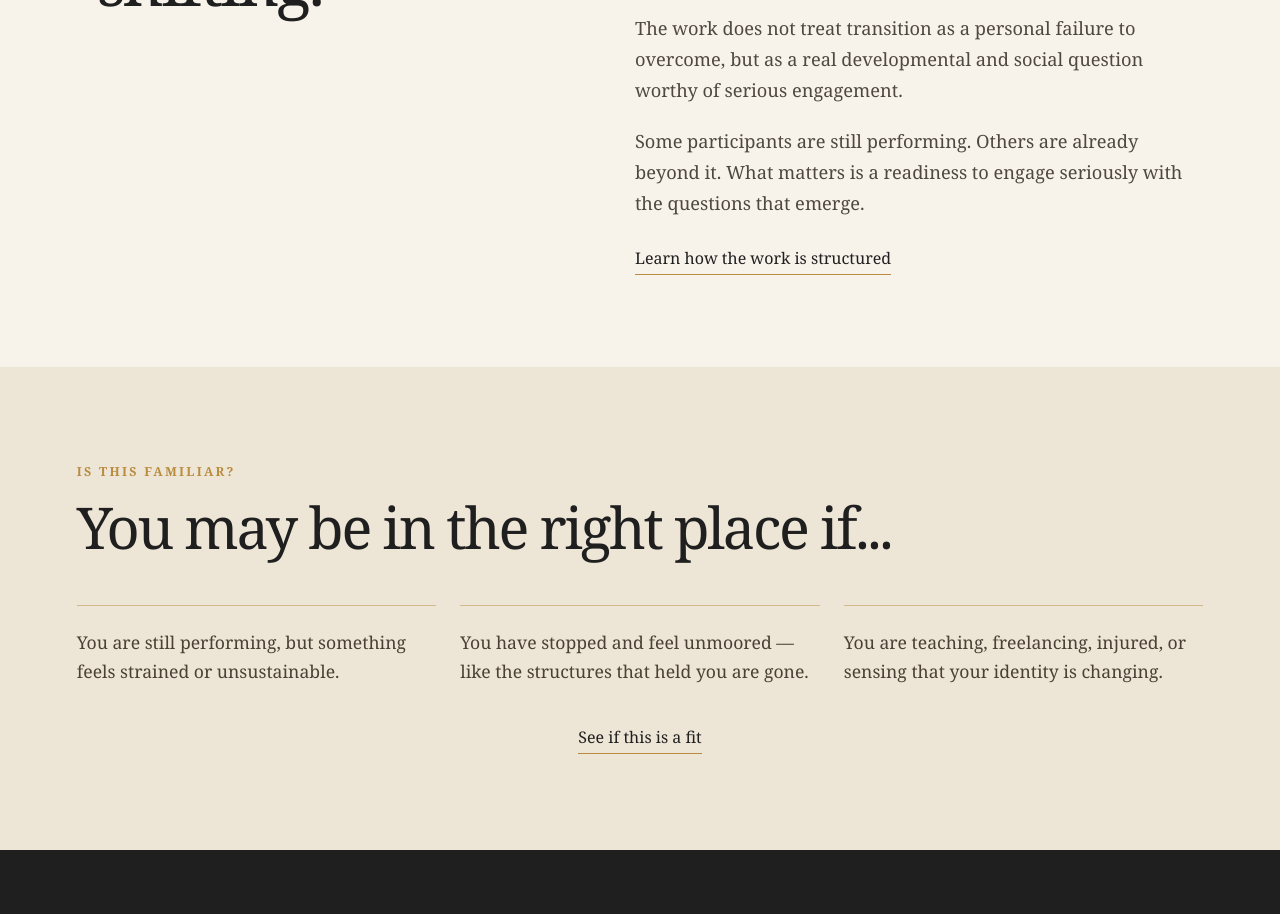
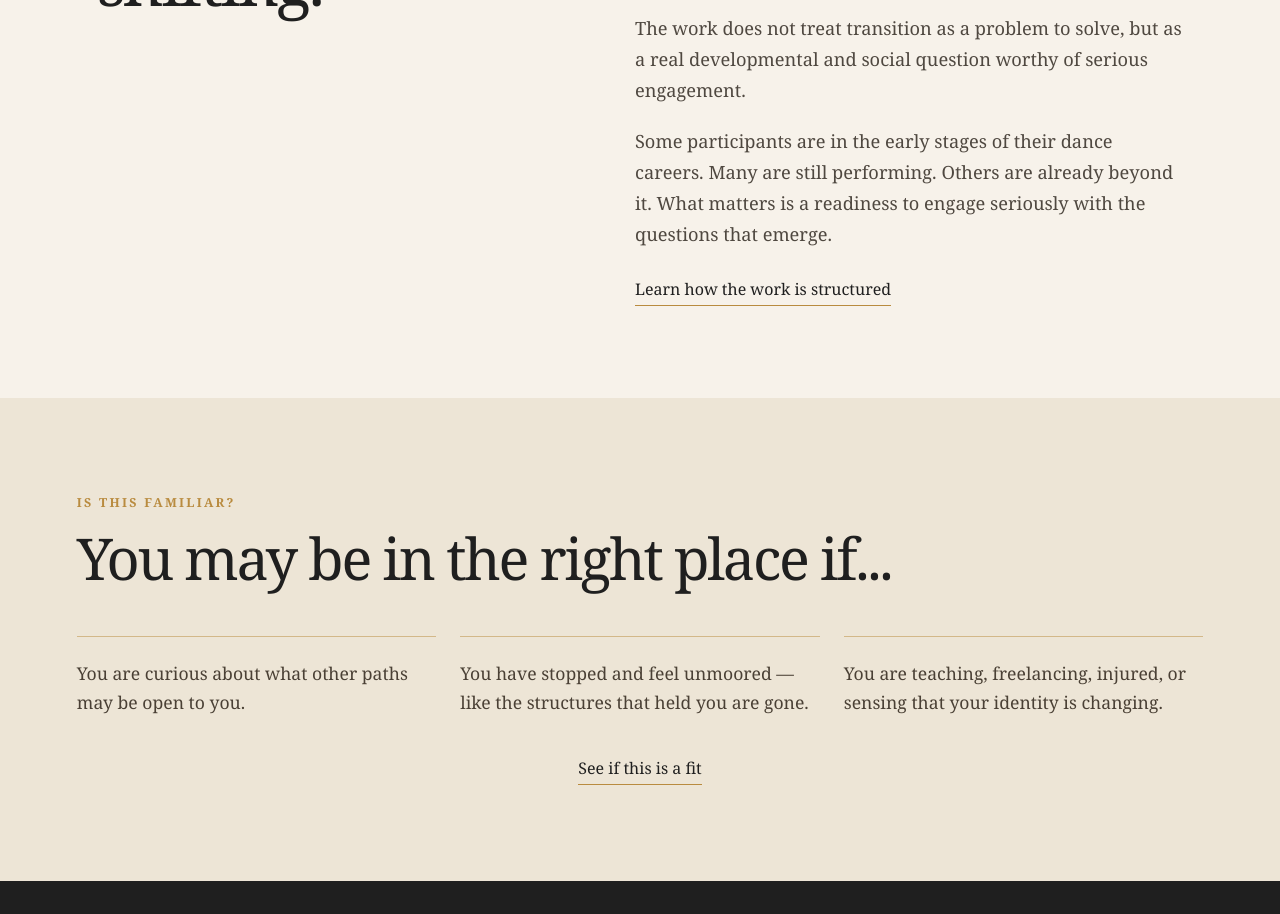
Before and after one commit to travisbirchattba/the-stage-beyond-site, a React (Vite) app: page / in a window 1280 px wide. Shown: the part 1140-2054 px from the top of the page. Built offline with nearby package versions, Linux system fonts and the light colour scheme.

Commit message:
Update main.jsx

```diff
--- a/src/main.jsx
+++ b/src/main.jsx
@@ -202,11 +202,11 @@ function HomePage() {
             exists to make that process shared, visible, and something you can actively engage.
           </p>
           <p>
-            The work does not treat transition as a personal failure to overcome,
+            The work does not treat transition as a problem to solve,
             but as a real developmental and social question worthy of serious engagement.
           </p>
           <p>
-            Some participants are still performing. Others are already beyond it.
+            Some participants are in the early stages of their dance careers. Many are still performing. Others are already beyond it.
             What matters is a readiness to engage seriously with the questions that emerge.
           </p>
           <Link to="/approach" className="secondaryLink">Learn how the work is structured</Link>
@@ -219,7 +219,7 @@ function HomePage() {
         <h2>You may be in the right place if...</h2>
         <div className="fitPreviewGrid">
           <div className="fitPreviewItem">
-            <p>You are still performing, but something feels strained or unsustainable.</p>
+            <p>You are curious about what other paths may be open to you.</p>
           </div>
           <div className="fitPreviewItem">
             <p>You have stopped and feel unmoored — like the structures that held you are gone.</p>
```
